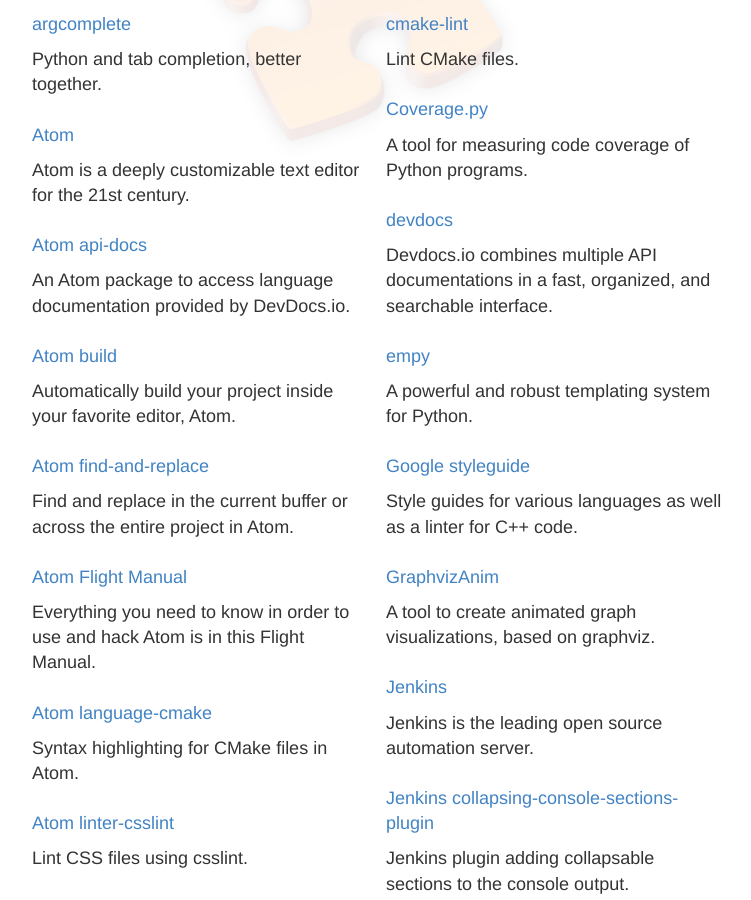
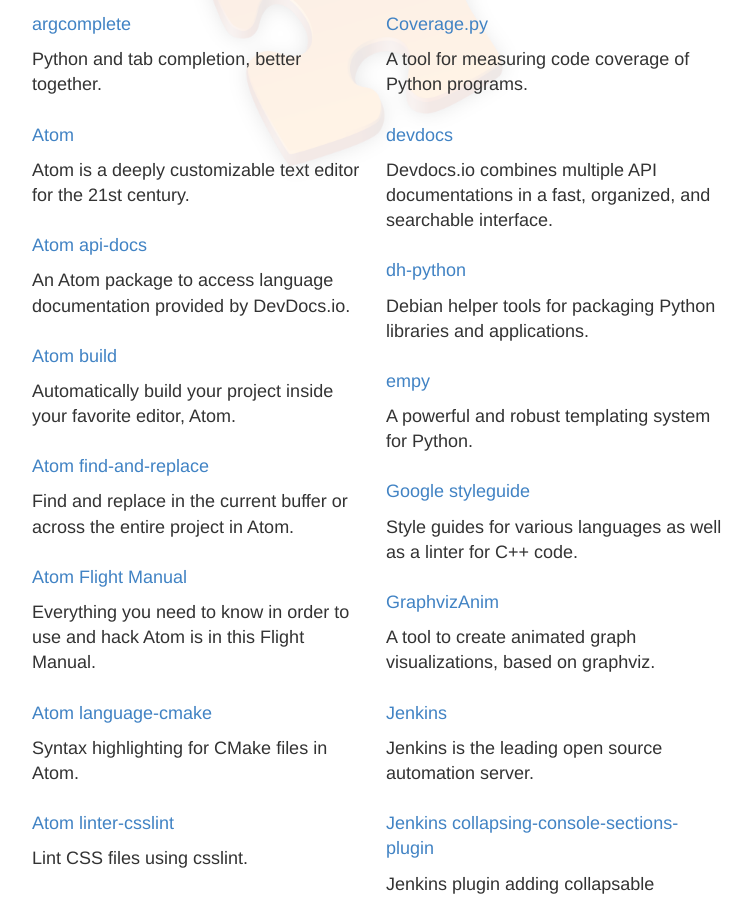
Before and after one commit to dirk-thomas/dirk-thomas.github.io, a Jekyll site: the page built from projects/index.md, in a window 1280 px wide and 900 px high, scrolled down 1283 px. Shown: the whole window, without its empty margins (278-1029 px from the left). Built offline with Jekyll 4.4.1, drawn with Linux system fonts in a browser that asks for light colours; emoji names are drawn with the system emoji font.

Commit message:
add dh-python to project list

```diff
--- a/projects/index.md
+++ b/projects/index.md
@@ -192,6 +192,10 @@
 
   Devdocs.io combines multiple API documentations in a fast, organized, and searchable interface.
 
+* [dh-python](https://github.com/p1otr/dh-python/issues?q=author%3Adirk-thomas)
+
+  Debian helper tools for packaging Python libraries and applications.
+
 * [empy](http://www.alcyone.com/software/empy/)
 
   A powerful and robust templating system for Python.
```
